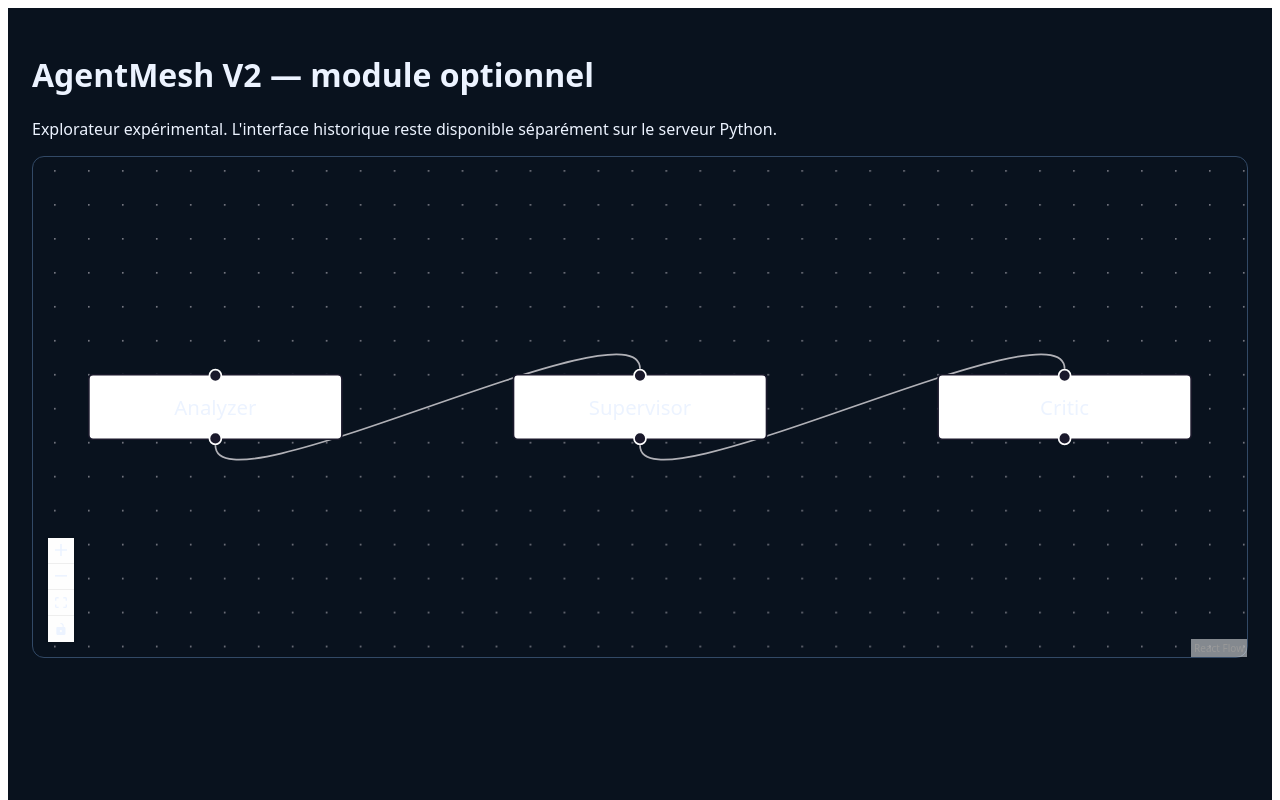
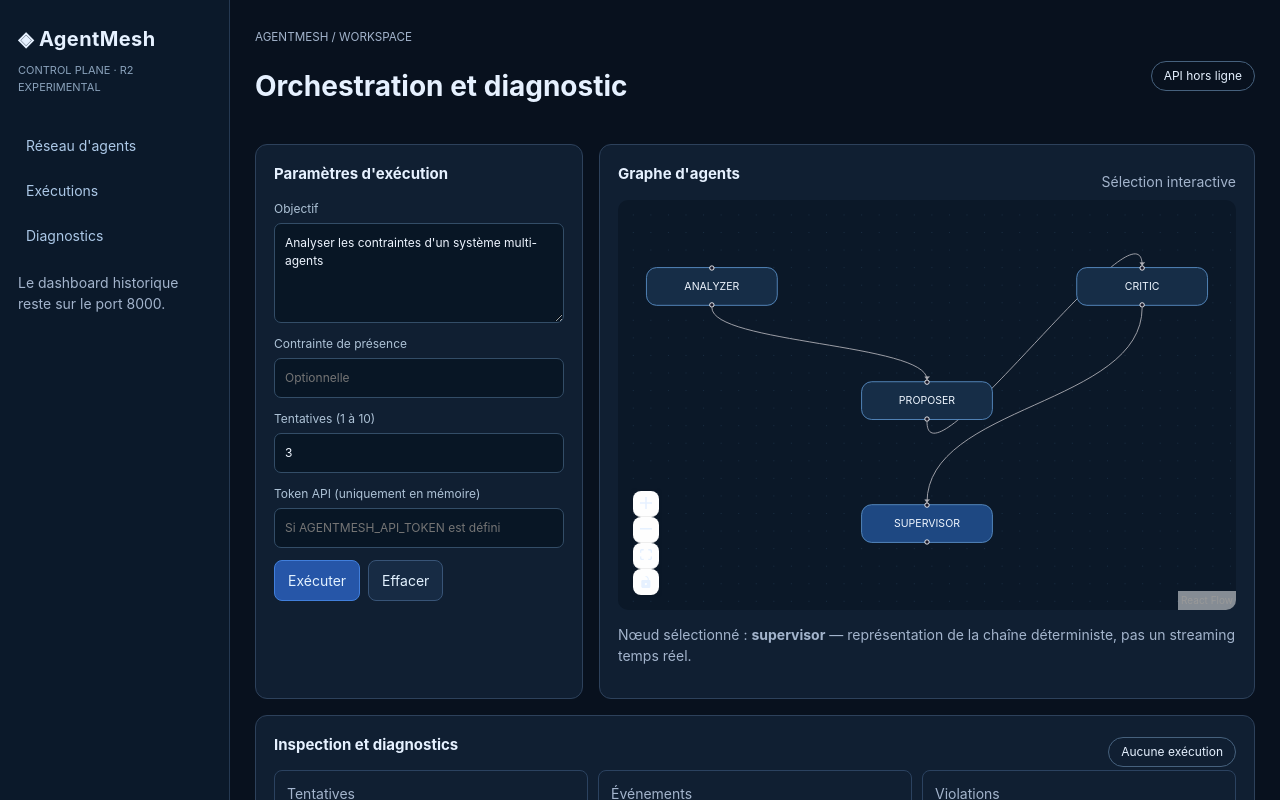
Before and after one commit to tlpp7/AgentMesh, a React (Vite) app in the folder apps/web-v2/: page / in a window 1280 px wide. Shown: the top 800 px of the page. Built offline with nearby package versions, Linux system fonts and the light colour scheme; no server answers.

Commit message:
feat(R2): functional React dashboard with API, execution, interactive graph and trace inspection

```diff
--- a/apps/web-v2/src/main.tsx
+++ b/apps/web-v2/src/main.tsx
@@ -1,23 +1,77 @@
-import React from "react";
+import React,{useEffect,useMemo,useState} from "react";
 import {createRoot} from "react-dom/client";
-import {ReactFlow,Background,Controls,type Node,type Edge} from "@xyflow/react";
+import {ReactFlow,Background,Controls,MarkerType,type Node,type Edge} from "@xyflow/react";
 import "@xyflow/react/dist/style.css";
+import "./dashboard.css";
+import {health,execute,setToken,type RunResult} from "./api";
 
-const nodes:Node[]=[
- {id:"analyzer",position:{x:30,y:110},data:{label:"Analyzer"}},
- {id:"supervisor",position:{x:280,y:110},data:{label:"Supervisor"}},
- {id:"critic",position:{x:530,y:110},data:{label:"Critic"}}
-];
-const edges:Edge[]=[
- {id:"a-s",source:"analyzer",target:"supervisor"},
- {id:"s-c",source:"supervisor",target:"critic"}
-];
+const names=["analyzer","proposer","critic"];
 function App(){
- return <main style={{fontFamily:"system-ui",background:"#09121e",color:"#ecf3ff",minHeight:"100vh",padding:24}}>
- <h1>AgentMesh V2 — module optionnel</h1>
- <p>Explorateur expérimental. L'interface historique reste disponible séparément sur le serveur Python.</p>
- <section style={{height:500,border:"1px solid #324966",borderRadius:12}}>
- <ReactFlow nodes={nodes} edges={edges} fitView><Background/><Controls/></ReactFlow></section>
- </main>;
+ const [objective,setObjective]=useState("Analyser les contraintes d'un système multi-agents");
+ const [contains,setContains]=useState("");
+ const [attempts,setAttempts]=useState(3);
+ const [accessToken,setAccessToken]=useState("");
+ const [connection,setConnection]=useState("Vérification...");
+ const [result,setResult]=useState<RunResult|null>(null);
+ const [selected,setSelected]=useState("supervisor");
+ const [busy,setBusy]=useState(false);
+ const [error,setError]=useState("");
+ const [search,setSearch]=useState("");
+ useEffect(()=>{health().then(data=>setConnection(data.status==="ok"?"API connectée":"API indisponible")).catch(()=>setConnection("API hors ligne"));},[]);
+ const events=result?.trace??[];
+ const nodes=useMemo<Node[]>(()=>{
+  const statuses=new Map<string,string>();
+  for(const event of events){if(event.agent)statuses.set(event.agent,event.status??"unknown")}
+  const all=[...names.map((id,i)=>({id,x:65+i*245,y:i%2?200:70})),{id:"supervisor",x:310,y:340}];
+  return all.map(p=>({id:p.id,position:{x:p.x,y:p.y},data:{label:p.id.toUpperCase()},style:{
+   background:selected===p.id?"#1e4882":statuses.get(p.id)==="error"?"#662e3c":"#162d47",
+   border:"1px solid "+(statuses.get(p.id)==="error"?"#e38787":"#5b90c8"),
+   color:"#eff6ff",borderRadius:12,padding:12,minWidth:132,fontSize:12
+  }}));
+ },[events,selected]);
+ const edges=useMemo<Edge[]>(()=>[
+  {id:"a-p",source:"analyzer",target:"proposer",markerEnd:{type:MarkerType.ArrowClosed}},
+  {id:"p-c",source:"proposer",target:"critic",markerEnd:{type:MarkerType.ArrowClosed}},
+  {id:"c-s",source:"critic",target:"supervisor",markerEnd:{type:MarkerType.ArrowClosed}}
+ ],[]);
+ const filtered=events.filter(e=>[e.agent,e.status,e.error_type].join(" ").toLowerCase().includes(search.toLowerCase()));
+ async function run(){
+  setError("");setBusy(true);
+  try{const data=await execute({objective,attempts,...(contains?{contains}:{})});setResult(data);}
+  catch(exc){setError(exc instanceof Error?exc.message:String(exc));}
+  finally{setBusy(false);}
+ }
+ return <div className="layout">
+  <aside className="sidebar"><div className="brand">◈ AgentMesh</div><div className="side-caption">CONTROL PLANE · R2 EXPERIMENTAL</div>
+   <a href="#network">Réseau d'agents</a><a href="#execution">Exécutions</a><a href="#diagnostics">Diagnostics</a>
+   <p className="muted">Le dashboard historique reste sur le port 8000.</p>
+  </aside>
+  <main className="main">
+   <header className="heading"><div><small className="muted">AGENTMESH / WORKSPACE</small><h1>Orchestration et diagnostic</h1></div><span className="pill">{connection}</span></header>
+   <div className="grid">
+    <section className="card" id="execution"><h2>Paramètres d'exécution</h2>
+     <label className="field">Objectif<textarea value={objective} maxLength={5000} onChange={e=>setObjective(e.target.value)}/></label>
+     <label className="field">Contrainte de présence<input value={contains} maxLength={1000} onChange={e=>setContains(e.target.value)} placeholder="Optionnelle"/></label>
+     <label className="field">Tentatives (1 à 10)<input type="number" min="1" max="10" value={attempts} onChange={e=>setAttempts(Number(e.target.value))}/></label>
+     <label className="field">Token API (uniquement en mémoire)<input type="password" autoComplete="off" value={accessToken} onChange={e=>{setAccessToken(e.target.value);setToken(e.target.value)}} placeholder="Si AGENTMESH_API_TOKEN est défini"/></label>
+     <div className="actions"><button className="primary" disabled={busy||!objective.trim()||attempts<1||attempts>10} onClick={run}>{busy?"Exécution...":"Exécuter"}</button><button onClick={()=>{setResult(null);setError("");}}>Effacer</button></div>
+     {error&&<p role="alert" className="error">Erreur API : {error}</p>}
+    </section>
+    <section className="card" id="network"><div className="heading"><h2>Graphe d'agents</h2><span className="muted">Sélection interactive</span></div>
+     <div className="flow"><ReactFlow nodes={nodes} edges={edges} nodesDraggable={false} onNodeClick={(_,node)=>setSelected(node.id)} fitView><Background color="#27445f"/><Controls/></ReactFlow></div>
+     <p className="muted">Nœud sélectionné : <strong>{selected}</strong> — représentation de la chaîne déterministe, pas un streaming temps réel.</p>
+    </section>
+    <section className="card span2" id="diagnostics"><div className="heading"><h2>Inspection et diagnostics</h2><span className="pill">{result?(result.accepted?"Accepté":"Rejeté"):"Aucune exécution"}</span></div>
+     <div className="stats"><div className="stat"><span className="muted">Tentatives</span><strong>{result?.attempts??"—"}</strong></div><div className="stat"><span className="muted">Événements</span><strong>{events.length}</strong></div><div className="stat"><span className="muted">Violations</span><strong>{result?.violations?.length??"—"}</strong></div></div>
+     <div className="toolbar"><input aria-label="Rechercher dans les traces" placeholder="Filtrer agent / statut / erreur" value={search} onChange={e=>setSearch(e.target.value)}/><button disabled={!result} onClick={()=>{if(result){const url=URL.createObjectURL(new Blob([JSON.stringify(result,null,2)],{type:"application/json"}));const a=document.createElement("a");a.href=url;a.download="agentmesh-r2-run.json";a.click();URL.revokeObjectURL(url);}}}>Exporter JSON</button></div>
+     <div className="trace-wrap"><table className="trace"><thead><tr><th>Agent</th><th>Statut</th><th>Tentative</th><th>Durée (ms)</th></tr></thead><tbody>
+      {filtered.map((e,i)=><tr key={i}><td>{e.agent??"—"}</td><td>{e.status??"—"}</td><td>{e.attempt??"—"}</td><td>{e.duration_ms??"—"}</td></tr>)}
+      {!filtered.length&&<tr><td colSpan={4} className="muted">Aucune trace correspondante</td></tr>}
+     </tbody></table></div>
+     {result&&<details><summary>Réponse brute</summary><pre>{JSON.stringify(result,null,2)}</pre></details>}
+    </section>
+   </div>
+  </main>
+ </div>;
 }
 createRoot(document.getElementById("root")!).render(<React.StrictMode><App/></React.StrictMode>);
```
